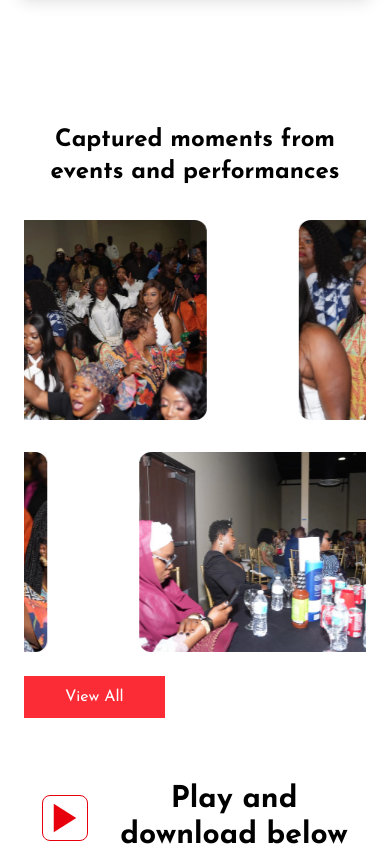
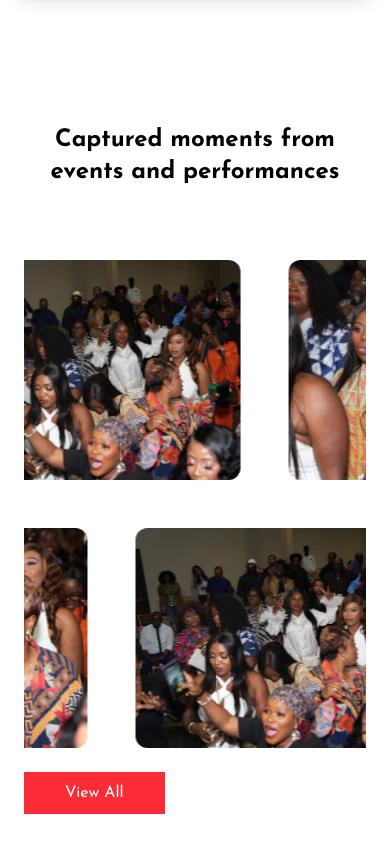
Before and after one commit to Oluwadunsindavid/isegunjohnsonclone, a React (Vite) app: page / in a window 390 px wide. Shown: the part 3660-4506 px from the top of the page. Built offline with nearby package versions, Linux system fonts and the light colour scheme.

Commit message:
`Fixed gallery slider sizes and removed redundant code. Removes responsiveness and created fixed height and width for the images in all screen sizes`

```diff
--- a/src/components/HomeComp/Gallery.jsx
+++ b/src/components/HomeComp/Gallery.jsx
@@ -20,7 +20,6 @@ import img17 from "../../assets/17.webp";
 import img18 from "../../assets/18.webp";
 import img19 from "../../assets/19.webp";
 import img20 from "../../assets/20.webp";
-
 import "slick-carousel/slick/slick.css";
 import "slick-carousel/slick/slick-theme.css";
 import { Link } from "react-router-dom";
@@ -33,25 +32,12 @@ const PauseOnHover = () => {
     autoplaySpeed: 0, // FASTER
     speed: 2000, // Smooth quick transition
     cssEase: "linear", // smooth continuous scroll
-    rtl: false, // to make it move right to left
     pauseOnHover: true,
-    // waitForAnimate: false,
-    arrows: false, // REMOVE NEXT & PREVIOUS BUTTONS
+    arrows: false,
 
-    slidesToShow: 4,
+    slidesToShow: 1,
     slidesToScroll: 1,
-
-    responsive: [
-      {
-        breakpoint: 768, // mobile and tablet screens
-        settings: {
-          slidesToShow: 1, // show 1 image
-          slidesToScroll: 1,
-          centerMode: true,
-          centerPadding: "0px", // remove extra padding
-        },
-      },
-    ],
+    variableWidth: true, // 🔥 KEY FIX
   };
 
   const images = [
@@ -79,43 +65,46 @@ const PauseOnHover = () => {
   ];
 
   return (
-    <div className="bg-green700 relative px-6 md:px-10 lg:px-16 xl:px-28">
+    <div className="px-6 md:px-10 lg:px-16 xl:px-28">
       <p className="text-center text-2xl font-bold mb-8">
         Captured moments from events and performances
       </p>
+
       {/* TOP SLIDER → Left to Right */}
-      <div className="slider-container mx-auto overflow-hidden">
-        <Slider {...{ ...baseSettings, rtl: false }}>
+      <Slider {...baseSettings} rtl={false}>
         {images.map((src, index) => (
-            <div key={index} className="px-6">
+          <div key={index} className="px-6 py-10">
+            <div className="w-[280px] h-[220px]">
+              {/* 🔥 FIXED SIZE */}
               <img
                 src={src}
-                alt={`gallery-${index}`}
-                className="rounded-xl w-[250px] h-[200px] object-cover"
+                className="rounded-xl w-full h-full object-cover"
               />
+            </div>
           </div>
         ))}
       </Slider>
-      </div>
 
       {/* BOTTOM SLIDER → Right to Left */}
-      <div className="slider-container mx-auto overflow-hidden mt-6 md:mt-14">
-        <Slider {...{ ...baseSettings, rtl: true }}>
+      <Slider {...baseSettings} rtl={true}>
         {images.map((src, index) => (
           <div key={index} className="px-6">
+            <div className="w-[280px] h-[220px]">
+              {/* 🔥 FIXED SIZE */}
               <img
                 src={src}
-                alt={`gallery-${index}`}
-                className="rounded-xl w-[250px] h-[200px] object-cover"
+                className="rounded-xl w-full h-full object-cover"
               />
+            </div>
           </div>
         ))}
       </Slider>
-      </div>
+
       <Link
         to="/events"
         className="mt-4 block px-10 py-2 bg-red-500 text-white
-hover:bg-white hover:text-red-500 border border-red-500 w-fit text-center mb-10 transition-all duration-300"
+        hover:bg-white hover:text-red-500 border border-red-500
+        w-fit text-center mb-10 transition-all duration-300"
       >
         View All
       </Link>
```
Lines whose indentation alone changed are shown as unchanged.
